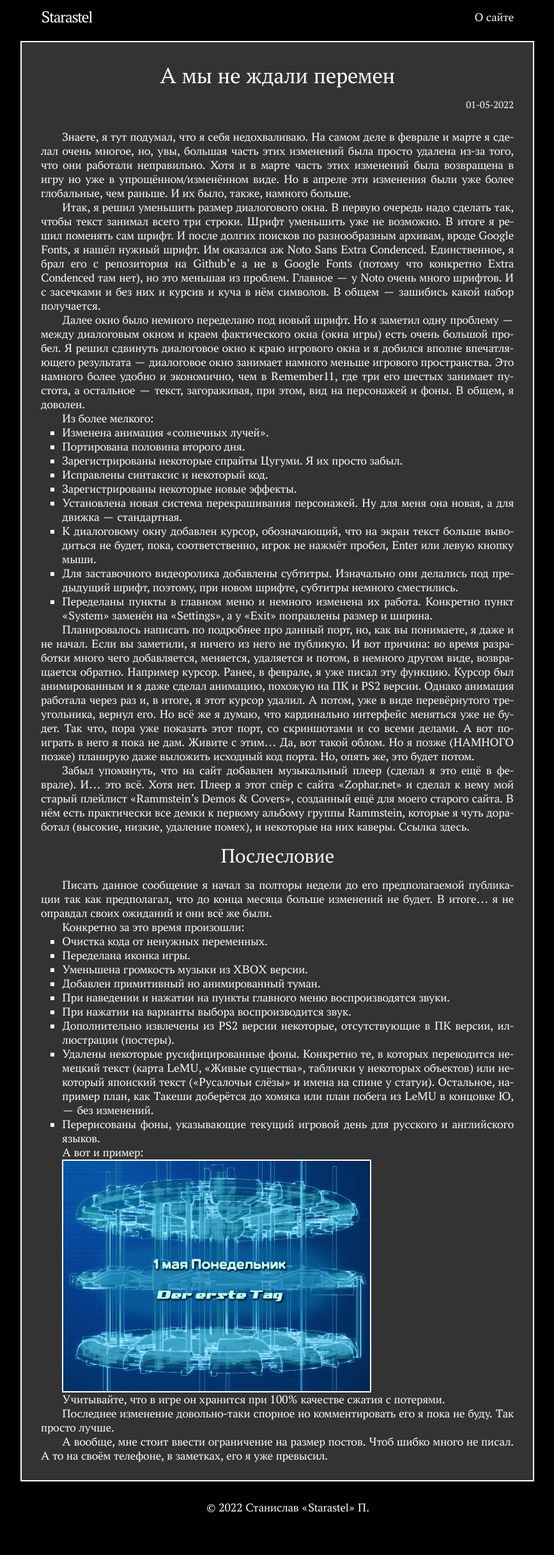
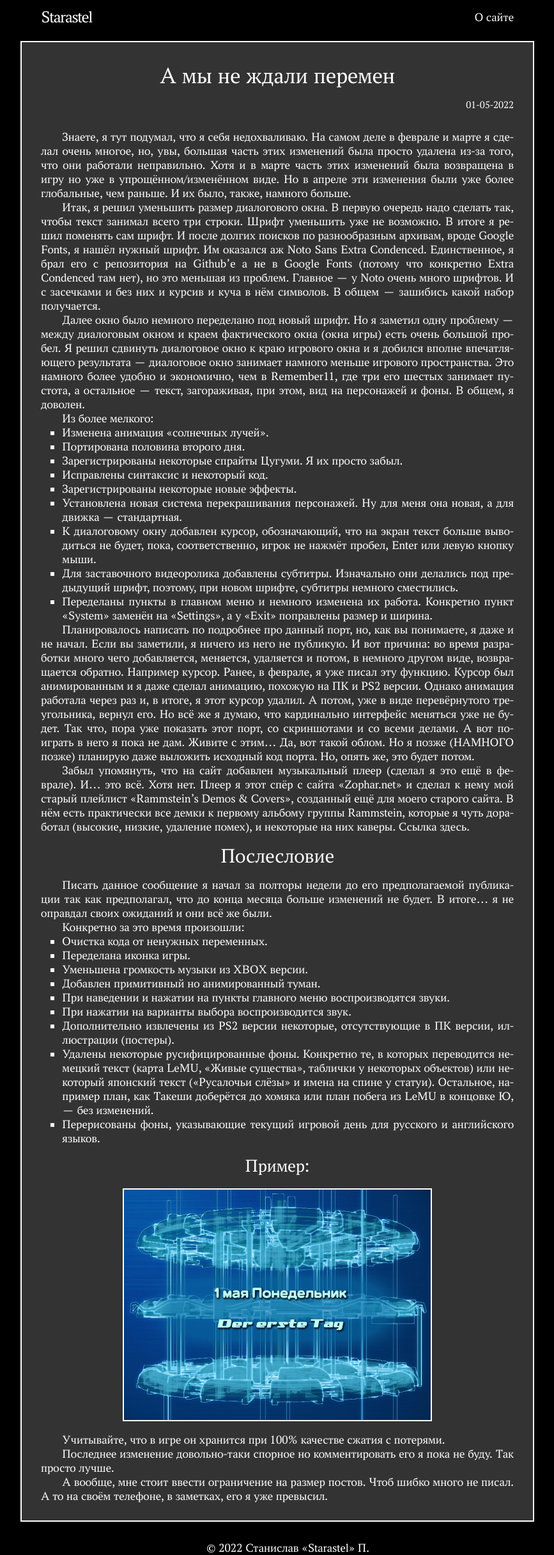
Before and after one commit to Starastel/stStarastel, a Jekyll site: the page built from _posts/2022-05-02-didnt-expect-any-changes.md, in a window 1280 px wide. Shown: the whole page at 64% size, without its empty margins (206-1073 px from the left). Built offline with Jekyll 4.4.1, drawn with Linux system fonts in a browser that asks for light colours; before the commit the page ends 2367 px from its top, so only the background shows below that.

Commit message:
Add files via upload

```diff
--- a/_posts/2022-05-02-didnt-expect-any-changes.md
+++ b/_posts/2022-05-02-didnt-expect-any-changes.md
@@ -39,8 +39,7 @@ date:   2022-05-02 00:00:00 +0300
 - Удалены некоторые русифицированные фоны. Конкретно те, в которых переводится немецкий текст (карта LeMU, «Живые существа», таблички у некоторых объектов) или некоторый японский текст («Русалочьи слёзы» и имена на спине у статуи). Остальное, например план, как Такеши доберётся до хомяка или план побега из LeMU в концовке Ю, — без изменений.
 - Перерисованы фоны, указывающие текущий игровой день для русского и английского языков.
 
-А вот и пример:
-
+# Пример:
 ![](/images/days_of_week.webp){:width="480"}
 
 Учитывайте, что в игре он хранится при 100% качестве сжатия с потерями.
--- a/assets/main.scss
+++ b/assets/main.scss
@@ -94,9 +94,11 @@ main {
 
 img {
 	max-width: 100%;
-	vertical-align: middle;
+	display: block;
+	margin-bottom: 14pt;
+	margin-top: 14pt;
 	margin-left: auto;
-  	margin-right: auto;
+	margin-right: auto;
 	border: 2px solid white;
 }
 
```
